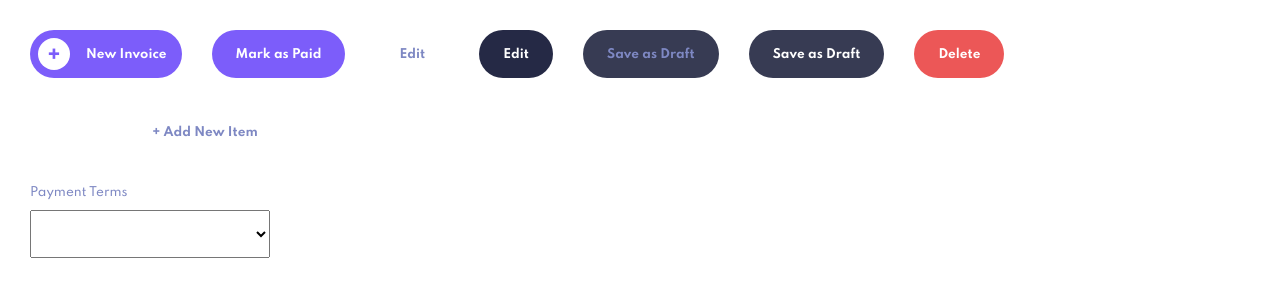
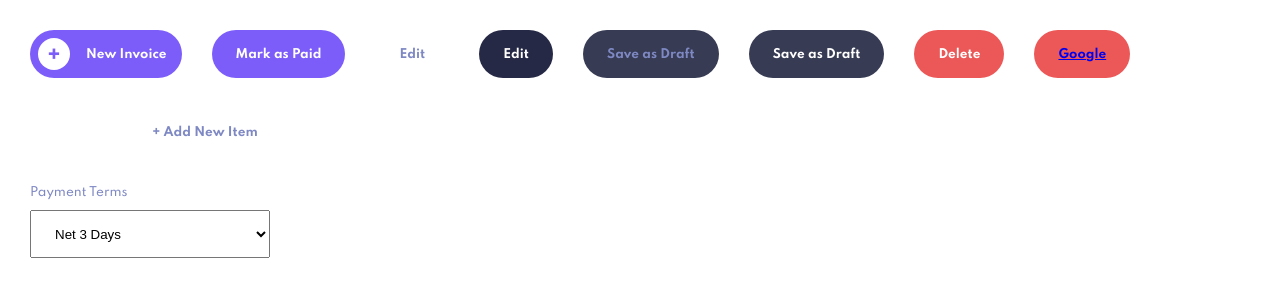
Before and after one commit to mcarreon/secret-components, a React (Create React App) app: page / in a window 1280 px wide. Shown: the top 300 px of the page. Built offline with nearby package versions, Linux system fonts and the light colour scheme.

Commit message:
added dropdown custom options map

```diff
--- a/src/App.js
+++ b/src/App.js
@@ -5,8 +5,24 @@ import "./assets/styles/pages/app.scss";
 
 function App() {
   const labelConfig = {
-    labelTitle: "Payment Terms"
+    labelTitle: "Payment Terms",
   }
+
+  const testOptions = [
+    "Net 1 Day",
+    "Net 7 Days",
+    "Net 14 Days",
+    "Net 30 Days"
+  ]
+
+  const altTestOptions = [
+    "Net 3 Days",
+    "Net 6 Days",
+  ]
+
+  const testMap = altTestOptions.map((option, key) => {
+    return <option value={key} key={key}>{option}</option>
+  })
 
   return (
     <div className="App">
@@ -18,15 +34,18 @@ function App() {
         <Button text="Save as Draft" color="lightAlt" />
         <Button text="Save as Draft" color="darkAlt" />
         <Button text="Delete" color="danger" />
+        <Button text="Delete" color="danger" child={<TestComponent />}/>
       </div>
       <div className="wide-btn-container">
         <Button text="+ Add New Item" color="light" wide/>
       </div>
       <div>
-        <Dropdown labelConfig={labelConfig} />
+        <Dropdown options={testOptions} customOptions={testMap} labelConfig={labelConfig} />
       </div>
     </div>
   );
 }
 
+const TestComponent = () => { return <a target="__blank" href="https://google.com">Google</a>}
+
 export default App;
--- a/src/components/Button/Button.js
+++ b/src/components/Button/Button.js
@@ -38,6 +38,10 @@ const Button = (props) => {
 
 Button.propTypes = {
   text: PropTypes.string,
+  child: PropTypes.oneOfType([
+    PropTypes.element,
+    PropTypes.elementType
+  ]),
   color: PropTypes.string,
   wide: PropTypes.bool,
   add: PropTypes.bool,
--- a/src/components/Button/Button.scss
+++ b/src/components/Button/Button.scss
@@ -47,6 +47,7 @@ button {
   }
 }
 
+// Modifies button when icon exists
 .icon {
   padding: 8px 15px 8px 8px;
 }
--- a/src/components/Dropdown/Dropdown.js
+++ b/src/components/Dropdown/Dropdown.js
@@ -5,25 +5,53 @@ import clsx from "clsx";
 import "./Dropdown.scss";
 
 const Dropdown = (props) => {
-  const { className, options, dark, label = true, labelConfig = {}, ...spreadableProps } = props
+  const {
+    className,
+    options,
+    customOptions,
+    dark,
+    label = true,
+    labelConfig = {},
+    ...spreadableProps
+  } = props;
 
-  const { labelTitle, labelInline = false, className: labelClassName} = labelConfig
+  const {
+    labelTitle,
+    labelInline = false,
+    className: labelClassName,
+  } = labelConfig;
 
-  const classes = clsx({
-    "dropdown-light": true,
-    "dropdown-dark": dark,
-  }, className)
+  const classes = clsx(
+    {
+      "dropdown-light": true,
+      "dropdown-dark": dark,
+    },
+    className
+  );
 
-  const labelClasses = clsx({
-    "labelInline": labelInline
-  }, labelClassName)
+  const labelClasses = clsx(
+    {
+      labelInline: labelInline,
+    },
+    labelClassName
+  );
 
-  const labelEl = <label className={labelClasses}>{labelTitle}</label>
+  const labelEl = <label className={labelClasses}>{labelTitle}</label>;
+
+  const optionsMap = options.map((option, key) => {
+    return (
+      <option value={option} key={key}>
+        {option}
+      </option>
+    );
+  });
 
   return (
     <>
       {label ? labelEl : <></>}
-      <select className={classes} {...spreadableProps}></select>
+      <select className={classes} {...spreadableProps}>
+        {customOptions == null ? optionsMap : customOptions}
+      </select>
     </>
   );
 };
@@ -32,10 +60,14 @@ Dropdown.propTypes = {
   className: PropTypes.string,
   dark: PropTypes.bool,
   options: PropTypes.array,
+  customOptions: PropTypes.oneOfType([
+    PropTypes.element,
+    PropTypes.elementType,
+  ]),
   label: PropTypes.bool,
   labelConfig: PropTypes.shape({
     labelTitle: PropTypes.string,
-    labelInline: PropTypes.bool
+    labelInline: PropTypes.bool,
   }),
 };
 
--- a/src/components/Dropdown/Dropdown.scss
+++ b/src/components/Dropdown/Dropdown.scss
@@ -15,5 +15,5 @@ label {
 select {
   height: $ddBoxHeight;
   min-width: $ddBoxMinWidth;
-  padding: 16px 16px 16px 20px;
+  padding: 8px 16px 8px 20px;
 }
```
